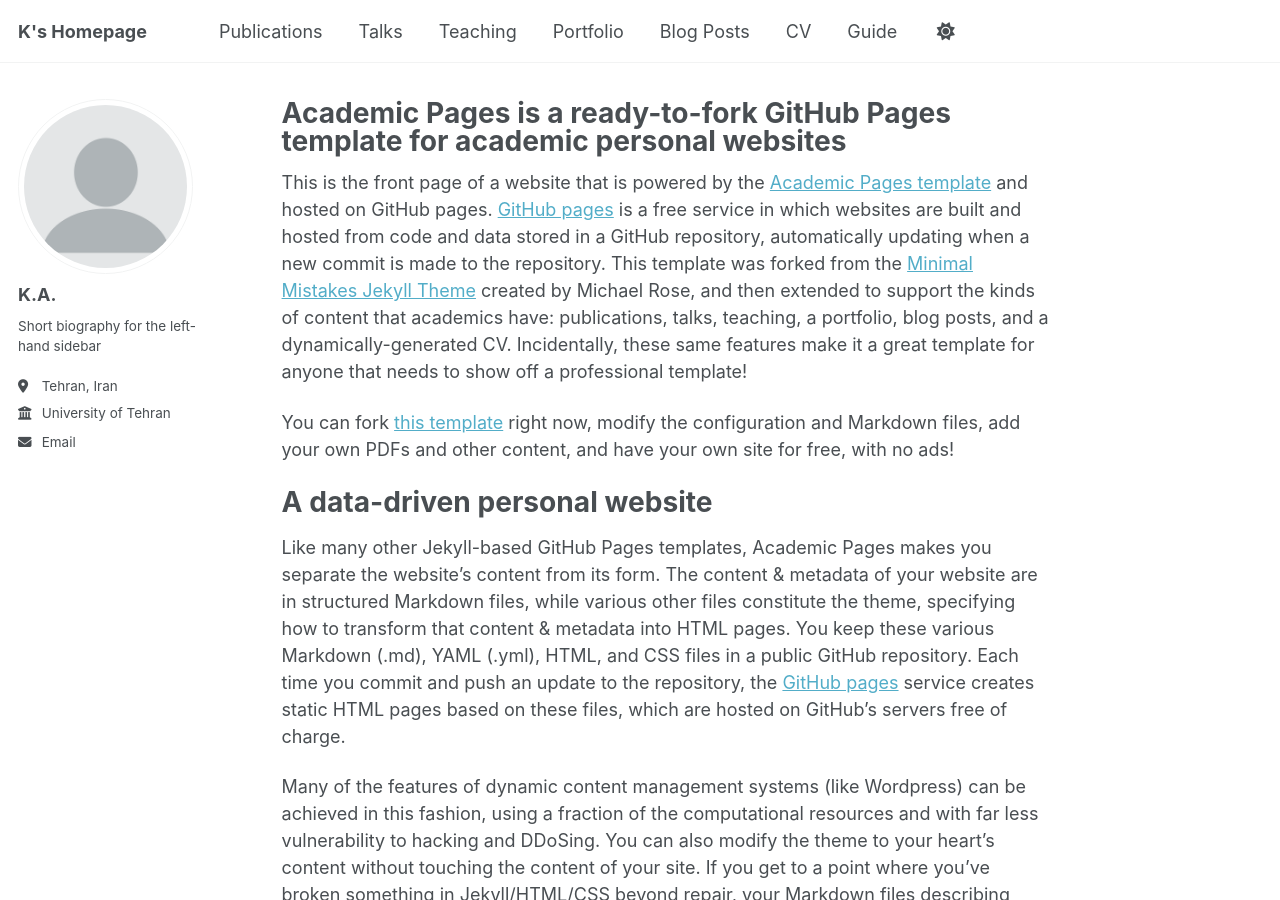
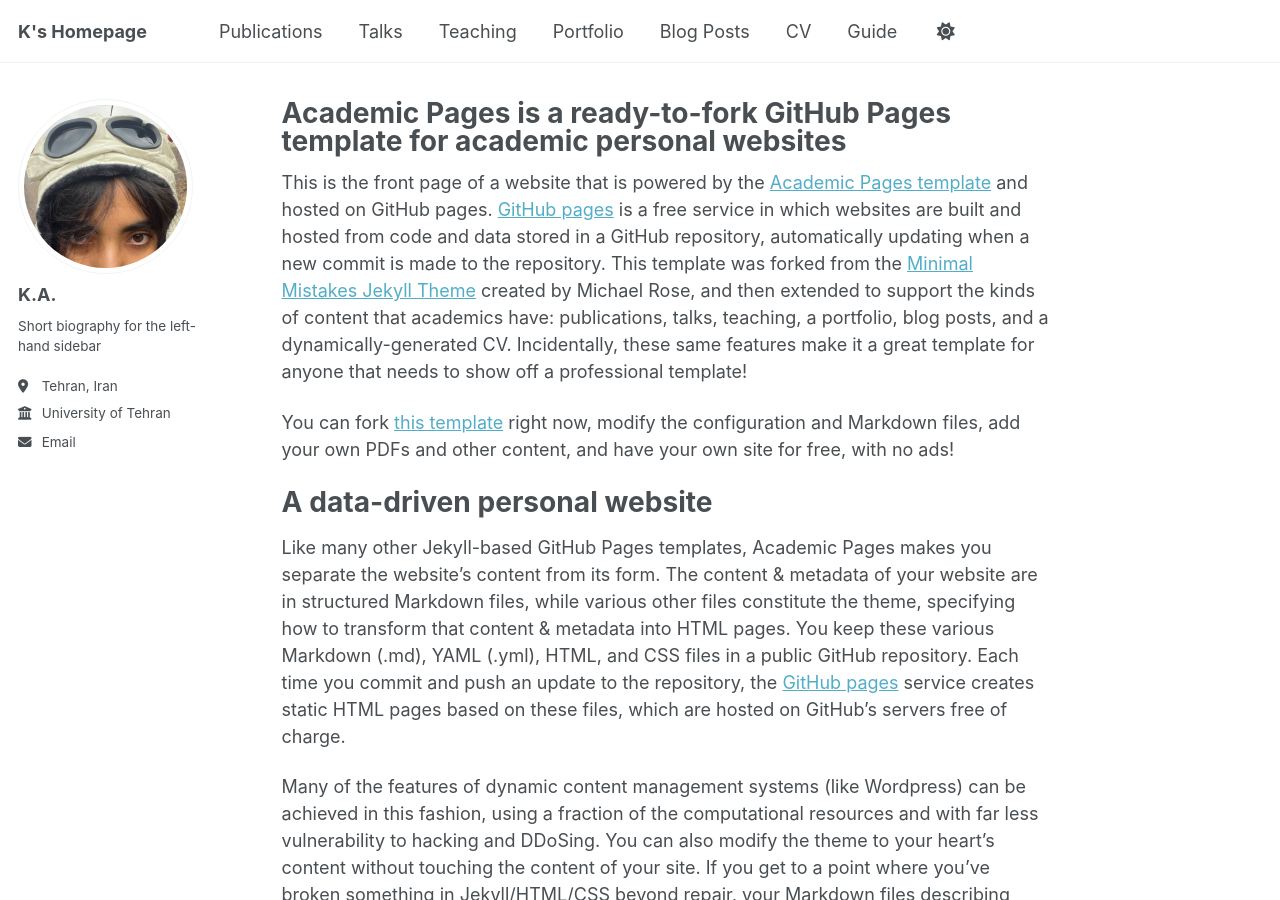
Before and after one commit to kabdollahi/kabdollahi.github.io, a Jekyll site: the page built from _pages/about.md, in a window 1280 px wide and 900 px high. Built offline with Jekyll 4.4.1, drawn with Linux system fonts in a browser that asks for light colours; a script that is not in the unit is left out.

Commit message:
Update _config.yml

```diff
--- a/_config.yml
+++ b/_config.yml
@@ -23,7 +23,7 @@ repository               : "academicpages/academicpages.github.io"
 #               Additional customization can be done by editing /_includes/author-profile.html
 author:
   # Biographic information
-  avatar           : "profile.png"
+  avatar           : "profilekyu.JPG"
   name             : "K.A."
   pronouns         : # example: "she/her"
   bio              : "Short biography for the left-hand sidebar"
```
